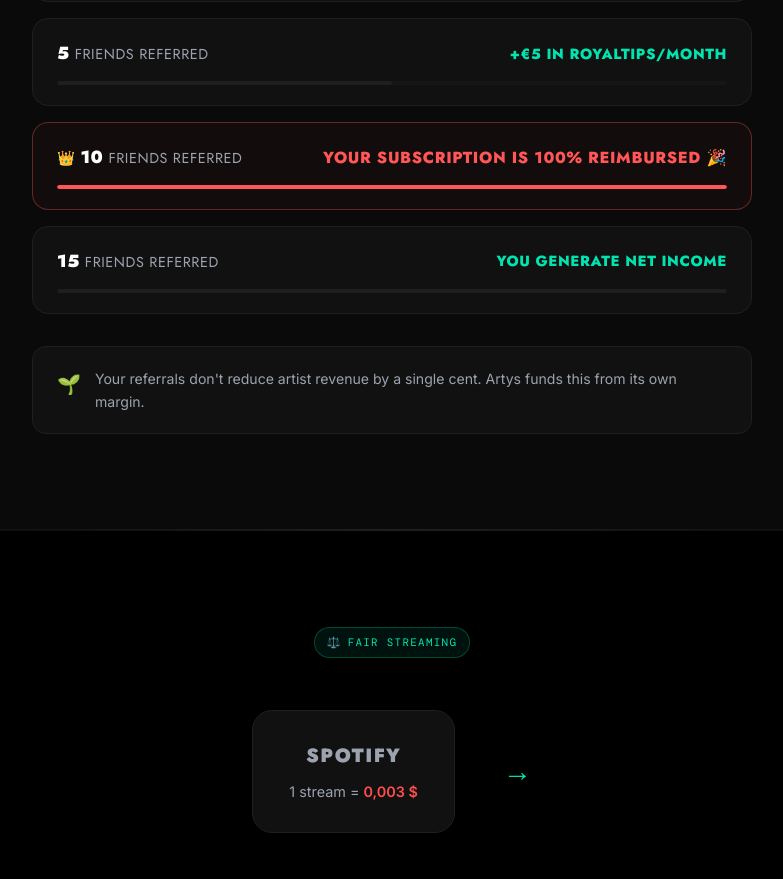
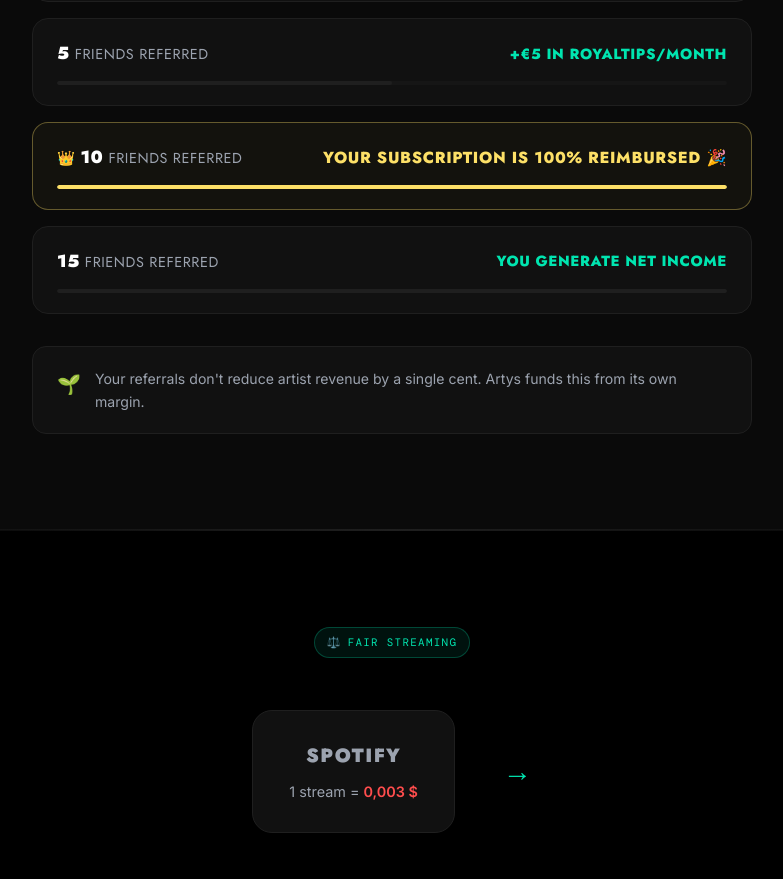
Before and after one commit to 5c0rp264/artys-for-fans, a React (Vite) app: page / in a window 1280 px wide. Shown: the part 4625-5504 px from the top of the page, without its empty margins (248-1031 px from the left). Built offline with nearby package versions, Linux system fonts and the light colour scheme.

Commit message:
fix: parrainage 10 amis — couleur corrigée #fde067 (jaune doux) bordure + barre + texte reward

```diff
--- a/src/index.css
+++ b/src/index.css
@@ -2607,8 +2607,8 @@ h1.hero-title {
   transition: border-color var(--transition);
 }
 .referral-row-highlight {
-  border-color: rgba(255,86,87,0.35);
-  background: rgba(255,86,87,0.04);
+  border-color: rgba(253,224,103,0.35);
+  background: rgba(253,224,103,0.04);
 }
 .referral-row-header {
   display: flex;
@@ -2638,7 +2638,7 @@ h1.hero-title {
 }
 .referral-row-highlight .referral-reward {
   font-size: 1rem;
-  color: #FF5657;
+  color: #fde067;
 }
 .referral-progress-bg {
   height: 4px;
@@ -2653,8 +2653,8 @@ h1.hero-title {
   transition: width 0.3s ease;
 }
 .referral-progress-accent {
-  background: #FF5657;
-  box-shadow: 0 0 8px rgba(255,86,87,0.45);
+  background: #fde067;
+  box-shadow: 0 0 8px rgba(253,224,103,0.45);
 }
 
 .referral-reassurance {
```
